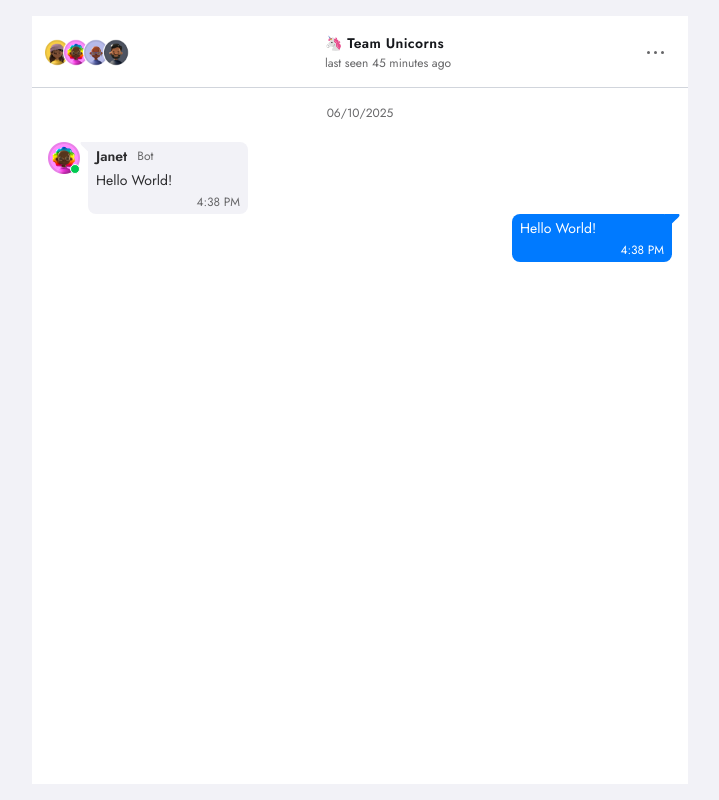
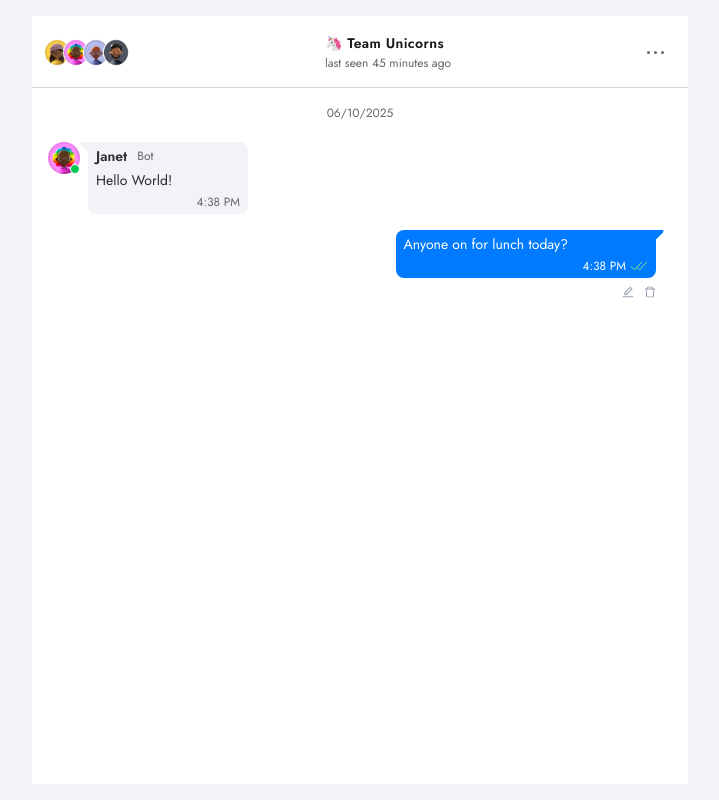
Before and after one commit to antonina220590/chatbot, a Next.js app: page / in a window 1280 px wide. Shown: the whole page, without its empty margins (280-999 px from the left). Built offline with nearby package versions, Linux system fonts and the light colour scheme.

Commit message:
feat: add edit and delete icons

```diff
--- a/app/components/chat/messages/bot/BotMessage.tsx
+++ b/app/components/chat/messages/bot/BotMessage.tsx
@@ -4,7 +4,7 @@ import BotBubble from '@/app/components/icons/BotBubble';
 
 export default function BotMessage() {
   return (
-    <div className="flex justify-start gap-2">
+    <div className="flex justify-start gap-2 mb-4">
       <div>
         <div className="relative">
           <Image
--- a/app/components/chat/messages/user/UserMessage.tsx
+++ b/app/components/chat/messages/user/UserMessage.tsx
@@ -1,17 +1,44 @@
 import UserBubble from '@/app/components/icons/UserBubble';
+import CheckIcon from '@/app/components/icons/CheckIcon';
 import dayjs from 'dayjs';
+import { EditOutlined, DeleteOutlined } from '@ant-design/icons';
 
 export default function UserMessage() {
   return (
-    <div className="flex justify-end gap-2">
+    <div className="mb-4 mr-4">
+      <div className="flex justify-end gap-2 ">
         <div className="relative flex flex-col bg-bg-user rounded-lg px-2 py-1 gap-1 xs:min-w-40">
           <UserBubble />
-        <span className="font-body font-normal text-sm text-text-light">
-          Hello World!
+          <span className="font-body font-normal text-sm text-text-light mr-20">
+            Anyone on for lunch today?
           </span>
+          <div className="flex justify-end items-center gap-1">
             <span className="font-body shrink-0 font-light text-xs text-text-light flex justify-end">
               {dayjs().format('h:mm A')}
             </span>
+            <CheckIcon />
+          </div>
+        </div>
+      </div>
+      <div className="flex justify-end gap-[10px] mt-[6px]">
+        <button
+          className="
+            text-gray-400 text-xs transition-colors
+            hover:bg-bg-user
+            [&_.anticon_svg]:fill-current
+            cursor-pointer
+          "
+        >
+          <EditOutlined />
+        </button>
+        <button
+          className="text-gray-400 text-xs transition-colors
+            hover:text-red-500
+            [&_.anticon_svg]:fill-current
+            cursor-pointer"
+        >
+          <DeleteOutlined />
+        </button>
       </div>
     </div>
   );
--- /dev/null
+++ b/app/components/icons/CheckIcon.tsx
@@ -0,0 +1,26 @@
+export default function CheckIcon() {
+  return (
+    <div>
+      <svg
+        xmlns="http://www.w3.org/2000/svg"
+        width="18"
+        height="10"
+        viewBox="0 0 18 10"
+        fill="none"
+      >
+        <path
+          d="M11.7931 1.00047L4.63338 8.87898L1.142 5.53966"
+          stroke="#81E299"
+          strokeLinecap="round"
+          strokeLinejoin="round"
+        />
+        <path
+          d="M16.7401 1.00006L9.57997 8.87898L6.98385 6.42009"
+          stroke="#81E299"
+          strokeLinecap="round"
+          strokeLinejoin="round"
+        />
+      </svg>
+    </div>
+  );
+}
--- a/package.json
+++ b/package.json
@@ -11,6 +11,7 @@
     "prepare": "husky"
   },
   "dependencies": {
+    "@ant-design/icons": "^6.0.0",
     "dayjs": "^1.11.13",
     "next": "15.3.3",
     "react": "^19.0.0",
```
Also changed, not shown: 1 other file (tests, documents, lock files or other folders). Lines whose indentation alone changed are shown as unchanged.
